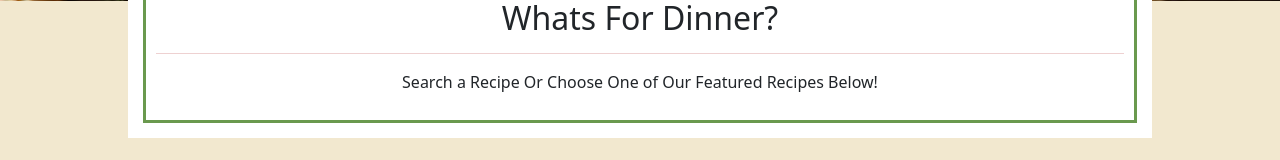
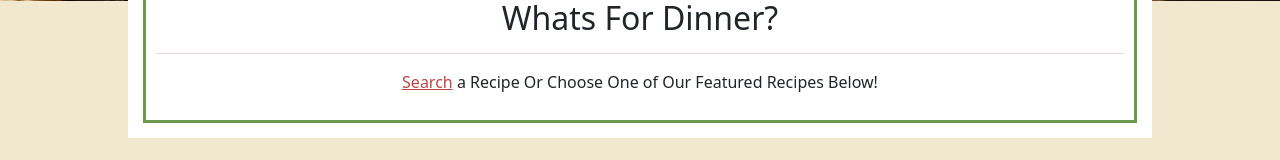
Before and after one commit to tannerstuhr/recipe-app, a React (Create React App) app: page / in a window 1280 px wide. Shown: the part 375-535 px from the top of the page. Built offline with nearby package versions, Linux system fonts and the light colour scheme.

Commit message:
added a function that brings search form into focus when the word search in featured recipes is clicked

```diff
--- a/src/components/FeaturedRecipes.js
+++ b/src/components/FeaturedRecipes.js
@@ -1,4 +1,23 @@
 import '../css/FeaturedRecipes.css'
+
+const focusSearch = () => {
+  // Check if the navbar is collapsed by checking the display style of the collapsible div
+  const navbarToggler = document.querySelector('.navbar-toggler');
+  const isCollapsed = getComputedStyle(document.getElementById('navbarSupportedContent')).display === 'none';
+
+  // If the navbar is collapsed (meaning the 'display' property of the collapsible div is 'none'), click the toggler
+  if (navbarToggler && isCollapsed) {
+      navbarToggler.click();
+      // Wait a bit for the collapse animation to complete before focusing
+      setTimeout(() => {
+          document.getElementById("search_form").focus();
+      }, 350); // Adjust the timeout if needed
+  } else {
+      // If not collapsed, just focus
+      document.getElementById("search_form").focus();
+  }
+};
+
 
 function FeaturedRecipes() {
     return (
@@ -6,7 +25,14 @@ function FeaturedRecipes() {
         <div className='inner'>
           <h2 className='heading'>Whats For Dinner?</h2>
           <hr className='rule'></hr>
-          <p>Search a Recipe Or Choose One of Our Featured Recipes Below!</p>
+          <p>
+            <a
+            onClick={focusSearch}
+            style={{ cursor: 'pointer' }}
+            className='search_focus_button'
+            >
+              Search
+            </a> a Recipe Or Choose One of Our Featured Recipes Below!</p>
           {/* Carousel or slides go here. You can use a library like SwiperJS for easy implementation. */}
         </div>
       </div>
--- a/src/components/HeaderComponent.js
+++ b/src/components/HeaderComponent.js
@@ -31,6 +31,7 @@ function HeaderComponent() {
                                 <form className="d-flex" role="search" onSubmit={handleSearch}>
                                     <input
                                         className="form-control me-2"
+                                        id='search_form'
                                         type="search"
                                         placeholder="Search"
                                         aria-label="Search"
--- a/src/css/FeaturedRecipes.css
+++ b/src/css/FeaturedRecipes.css
@@ -21,3 +21,7 @@
 .rule{
     color: #BC4749;
   }
+
+.search_focus_button{
+  color: #BC4749;
+}
```
